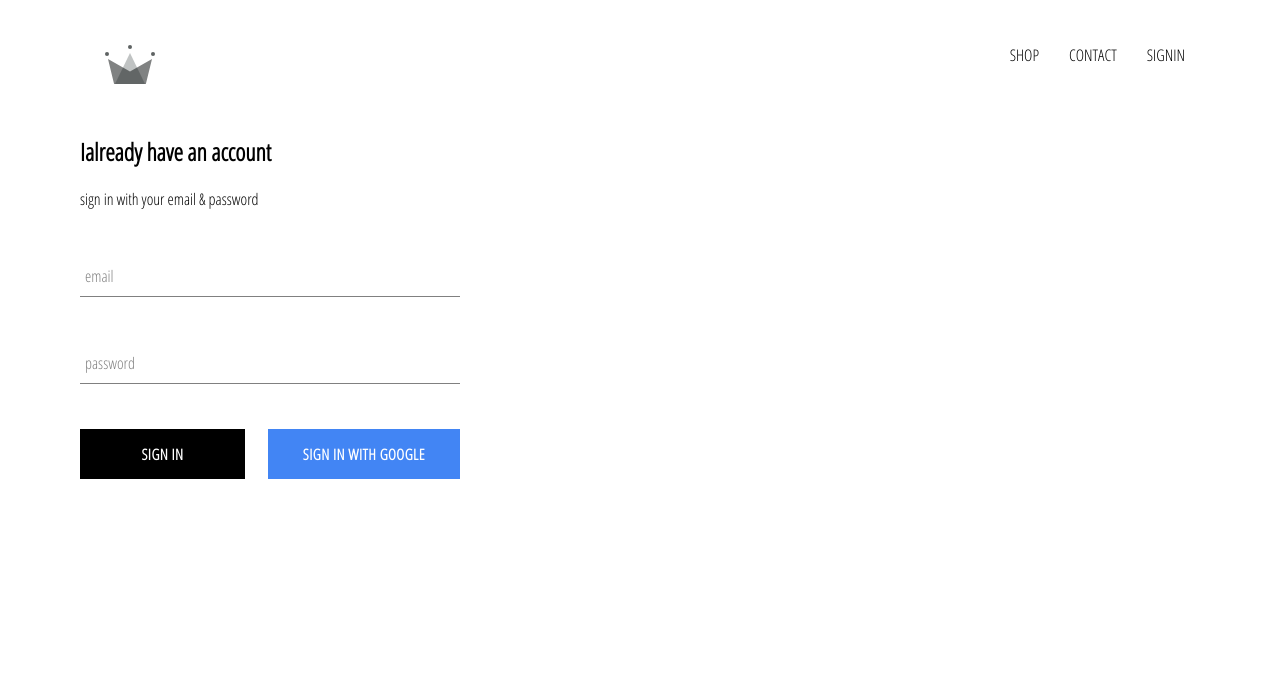
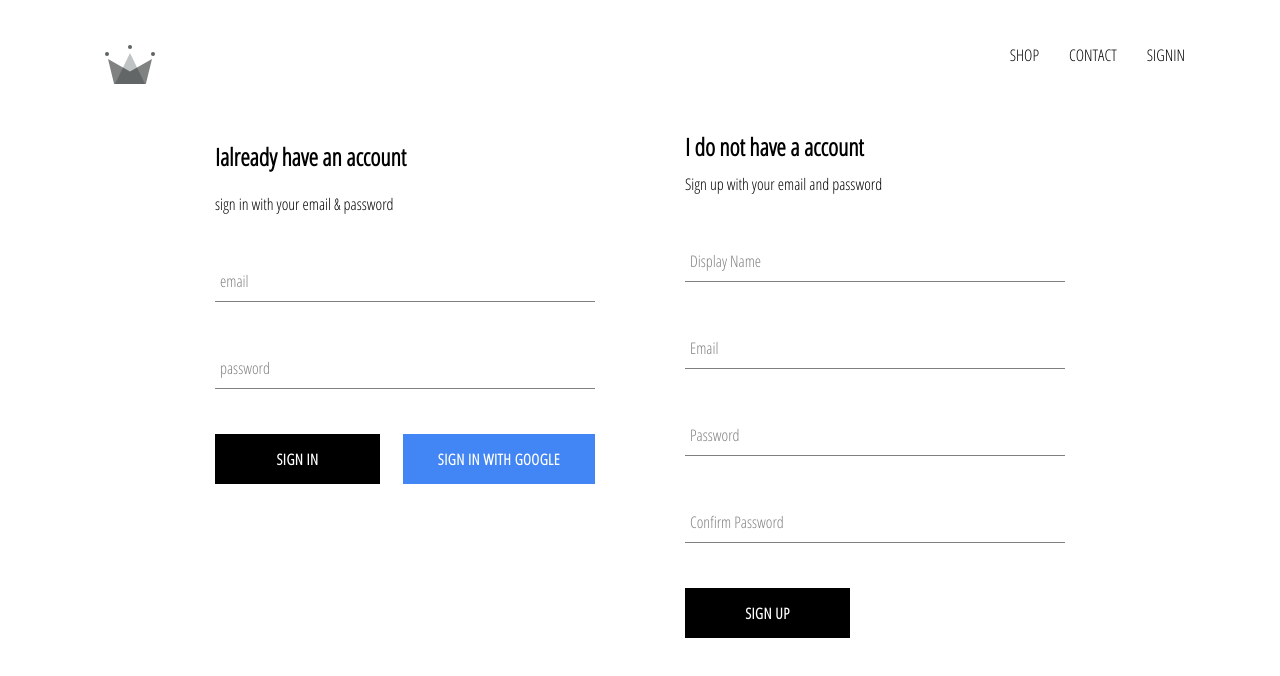
Before and after one commit to Ahmed-M-Mansour/E-Commerce-React, a React (Create React App) app: page /signin in a window 1280 px wide. Shown: the top 676 px of the page. Built offline with nearby package versions, Linux system fonts and the light colour scheme; no server answers.

Commit message:
Make Auth with email and Google

```diff
--- a/src/App.js
+++ b/src/App.js
@@ -5,7 +5,7 @@
 import ShopPage from './pages/shop/shop.component.jsx';
 import SignInPage from './pages/sign-in-and-sign-up/sign-in-and-sign-up.component';
 import Header from './components/header/header.component';
-import { auth } from './firebase/firebase.utils';
+import { auth , createUserProfileDocument  } from './firebase/firebase.utils';
 
 
 class App extends React.Component{
@@ -19,16 +19,30 @@
   unSubscribeFromAuth = null;
 
   componentDidMount() {
-      this.unSubscribeFromAuth = auth().onAuthStateChanged(user => {
-      this.setState({ currentUser: user });
-      console.log(user);
-    })
+    this.unsubscribeFromAuth = auth.onAuthStateChanged(async userAuth => {
+      if (userAuth) {
+        const userRef = await createUserProfileDocument(userAuth);
+
+        userRef.onSnapshot(snapShot => {
+          this.setState({
+            currentUser: {
+              id: snapShot.id,
+              ...snapShot.data()
+            }
+          });
+
+          console.log(this.state);
+        });
+      }
+
+      this.setState({ currentUser: userAuth });
+    });
   }
 
-  componentWillUnmount()
-  {
-    this.unSubscribeFromAuth();
+  componentWillUnmount() {
+    this.unsubscribeFromAuth();
   }
+
 
   render() {
 
--- a/src/components/header/header.component.jsx
+++ b/src/components/header/header.component.jsx
@@ -20,7 +20,7 @@
                 {
                     currentUser ?
                         <div
-                            className='option' onClick={() => auth().signOut()}
+                            className='option' onClick={() => auth.signOut()}
                         >
                             SIGNOUT
                         </div>
--- a/src/components/menu-item/menu-item.component.jsx
+++ b/src/components/menu-item/menu-item.component.jsx
@@ -14,7 +14,7 @@
         }}
       />
       <div className='content'>
-        <h1 className='title'>{title.toUpperCase()}</h1>
+        <h1 className='title'>{ title.toUpperCase() }</h1>
         <span className='subtitle'>SHOP NOW</span>
       </div>
     </div>
--- /dev/null
+++ b/src/components/sign-up/sign-up.component.jsx
@@ -0,0 +1,103 @@
+import React from 'react';
+import CustomButton from '../custom-button/custom-button.component';
+import FormInput from '../form-input/form-input.component';
+import { auth, createUserProfileDocument } from '../../firebase/firebase.utils';
+
+import './sign-up.styles.scss';
+
+
+class SignUp extends React.Component {
+    constructor() {
+        super();
+
+        this.state = {
+          displayName: '',
+          email: '',
+          password: '',
+          confirmPassword: ''
+        };
+      }
+
+      handleSubmit = async event => {
+        event.preventDefault();
+
+        const { displayName, email, password, confirmPassword } = this.state;
+
+        if (password !== confirmPassword) {
+          alert("passwords don't match");
+          return;
+        }
+
+        try {
+          const { user } = await auth.createUserWithEmailAndPassword(
+            email,
+            password
+          );
+
+          await createUserProfileDocument(user, { displayName });
+
+          this.setState({
+            displayName: '',
+            email: '',
+            password: '',
+            confirmPassword: ''
+          });
+        } catch (error) {
+          console.error(error);
+        }
+      };
+
+      handleChange = event => {
+        const { name, value } = event.target;
+
+        this.setState({ [name]: value });
+      };
+
+      render() {
+        const { displayName, email, password, confirmPassword } = this.state;
+        return (
+          <div className='sign-up'>
+            <h2 className='title'>I do not have a account</h2>
+            <span>Sign up with your email and password</span>
+            <form className='sign-up-form' onSubmit={this.handleSubmit}>
+              <FormInput
+                type='text'
+                name='displayName'
+                value={displayName}
+                onChange={this.handleChange}
+                label='Display Name'
+                required
+              />
+              <FormInput
+                type='email'
+                name='email'
+                value={email}
+                onChange={this.handleChange}
+                label='Email'
+                required
+              />
+              <FormInput
+                type='password'
+                name='password'
+                value={password}
+                onChange={this.handleChange}
+                label='Password'
+                required
+              />
+              <FormInput
+                type='password'
+                name='confirmPassword'
+                value={confirmPassword}
+                onChange={this.handleChange}
+                label='Confirm Password'
+                required
+              />
+              <CustomButton type='submit'>SIGN UP</CustomButton>
+            </form>
+          </div>
+        );
+      }
+    }
+
+
+export default SignUp;
--- /dev/null
+++ b/src/components/sign-up/sign-up.styles.scss
@@ -0,0 +1,9 @@
+.sign-up {
+    display: flex;
+    flex-direction: column;
+    width: 380px;
+
+    .title {
+      margin: 10px 0;
+    }
+  }
--- a/src/firebase/firebase.utils.js
+++ b/src/firebase/firebase.utils.js
@@ -14,15 +14,38 @@
     measurementId: "G-N6SS7M112D"
 };
 
- // Initialize Firebase
 firebase.initializeApp(config);
 
-export const auth = firebase.auth;
-export const firestore = firebase.firestore;
+export const createUserProfileDocument = async (userAuth, additionalData) => {
+  if (!userAuth) return;
+
+  const userRef = firestore.doc(`users/${userAuth.uid}`);
+
+  const snapShot = await userRef.get();
+
+  if (!snapShot.exists) {
+    const { displayName, email } = userAuth;
+    const createdAt = new Date();
+    try {
+      await userRef.set({
+        displayName,
+        email,
+        createdAt,
+        ...additionalData
+      });
+    } catch (error) {
+      console.log('error creating user', error.message);
+    }
+  }
+
+  return userRef;
+};
+
+export const auth = firebase.auth();
+export const firestore = firebase.firestore();
+
 const provider = new firebase.auth.GoogleAuthProvider();
-
 provider.setCustomParameters({ prompt: 'select_account' });
-
-export const signInWithGoogle = () => auth().signInWithPopup(provider);
+export const signInWithGoogle = () => auth.signInWithPopup(provider);
 
 export default firebase;
--- a/src/pages/sign-in-and-sign-up/sign-in-and-sign-up.component.jsx
+++ b/src/pages/sign-in-and-sign-up/sign-in-and-sign-up.component.jsx
@@ -1,10 +1,14 @@
 import React from 'react';
 import './sign-in-and-sign-up.styles.scss';
+import SignUp from '../../components/sign-up/sign-up.component';
 import SignIn from './../../components/sign-in/sign-in.component';
+
+
 const SignInPage = () => {
     return (
-        <div>
-            <SignIn   />
+        <div className='sign-in-and-sign-up'>
+            <SignIn />
+            <SignUp />
         </div>
     )
 }
--- a/src/pages/sign-in-and-sign-up/sign-in-and-sign-up.styles.scss
+++ b/src/pages/sign-in-and-sign-up/sign-in-and-sign-up.styles.scss
@@ -0,0 +1,7 @@
+.sign-in-and-sign-up{
+    width: 850px;
+    display: flex;
+    justify-content: space-between;
+    margin: 30px auto ;
+
+}
```
Also changed, not shown: src/components/sign-in/sign-in.component.jsx (line endings or trailing spaces), 1 other file (tests, documents, lock files or other folders).
